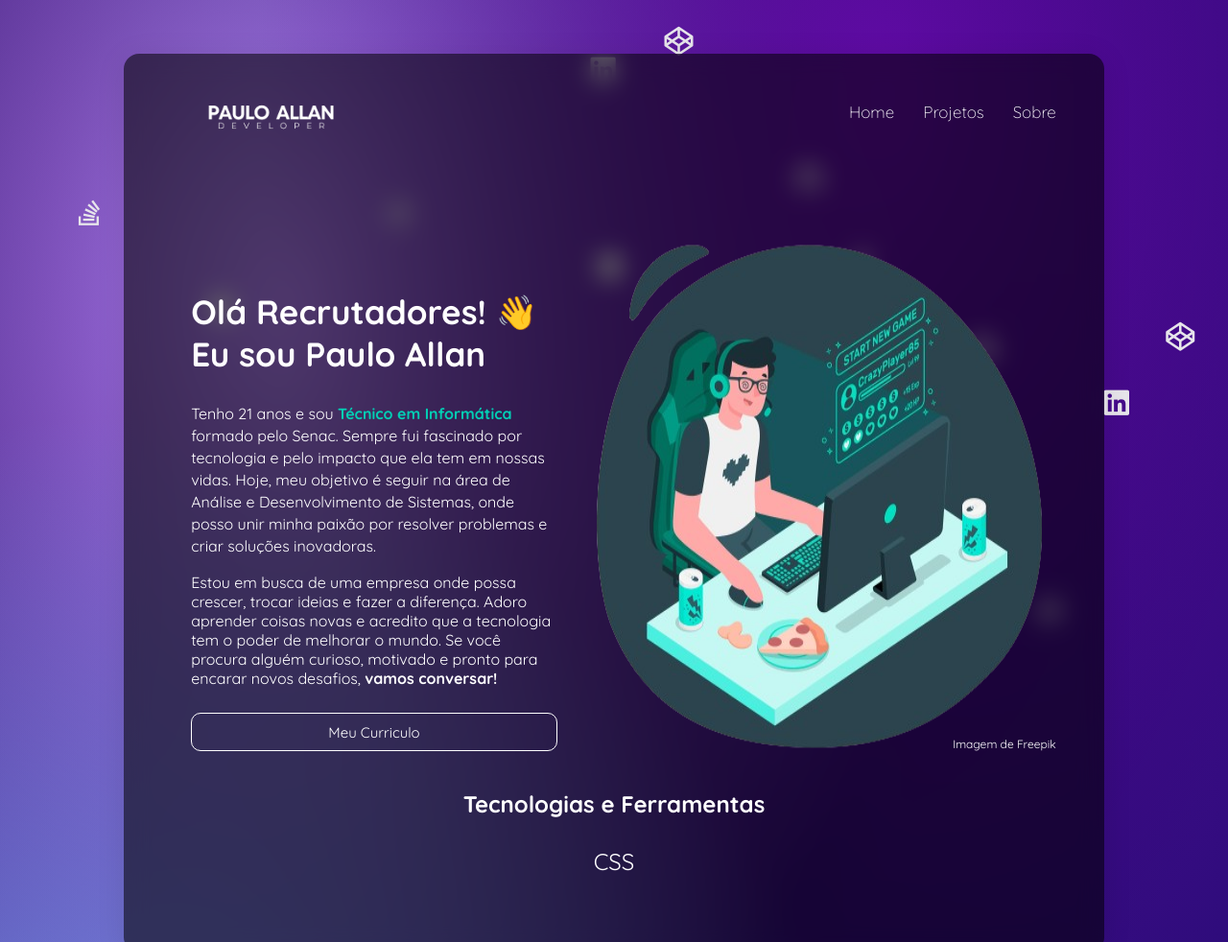
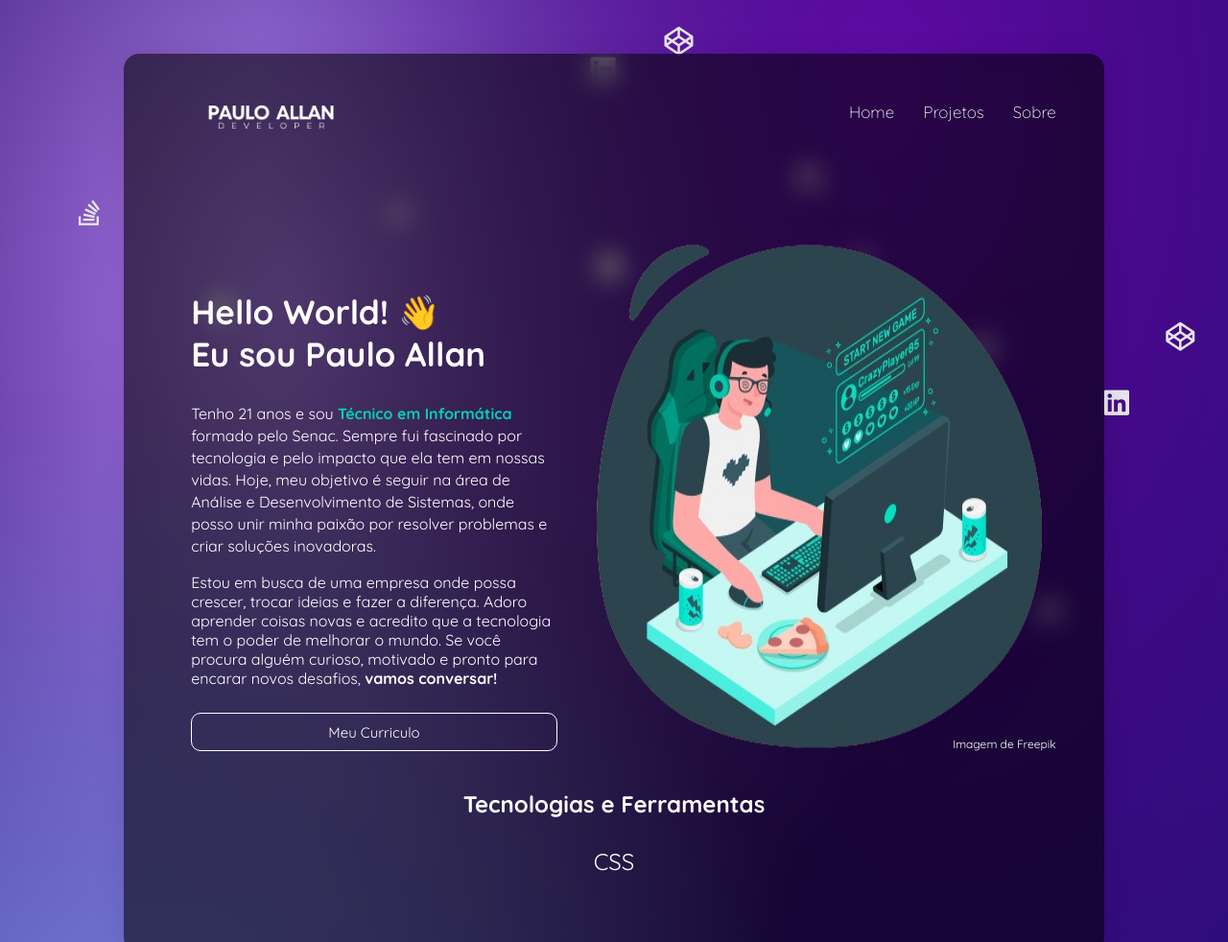
Before and after one commit to PauloAllan/Meu_Portfolio, a plain HTML site: page index.html in a window 1280 px wide. Shown: the top 982 px of the page at 96% size. Drawn offline with Linux system fonts and the light colour scheme.

Commit message:
Update index.html

```diff
--- a/index.html
+++ b/index.html
@@ -35,7 +35,7 @@
             </nav>
             <div class="content">
                 <div class="main">
-                    <h2>Olá Recrutadores! 👋<br> Eu sou Paulo Allan</h2>
+                    <h2>Hello World! 👋<br> Eu sou Paulo Allan</h2>
                     <p>Tenho 21 anos e sou <span class="highlight">Técnico em Informática</span> formado pelo Senac. Sempre fui fascinado por tecnologia e pelo impacto que ela tem em nossas vidas. Hoje, meu objetivo é seguir na área de Análise e Desenvolvimento de Sistemas, onde posso unir minha paixão por resolver problemas e criar soluções inovadoras.
                     <br><p></p>
                     Estou em busca de uma empresa onde possa crescer, trocar ideias e fazer a diferença. Adoro aprender coisas novas e acredito que a tecnologia tem o poder de melhorar o mundo. Se você procura alguém curioso, motivado e pronto para encarar novos desafios, <strong> vamos conversar!</strong>
```
